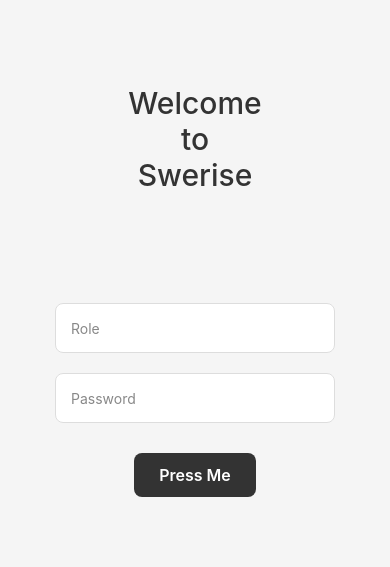
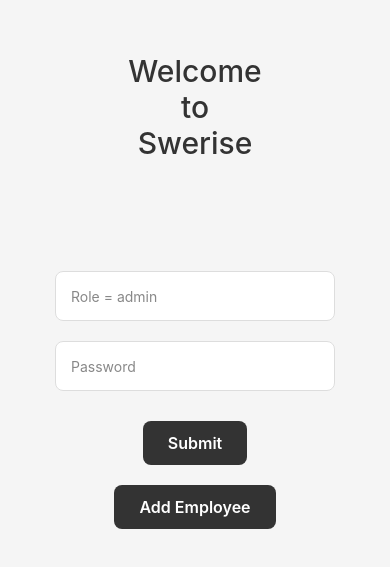
Before and after one commit to tkelvinthuo/swerise, a React Native app in the folder swerise/: screen /Swerise in a window 390 px wide. Shown: the part 131-698 px from the top of the page. Built offline with nearby package versions, Linux system fonts and the light colour scheme.

Commit message:
added navigation to the application

```diff
--- a/swerise/index.js
+++ b/swerise/index.js
@@ -3,7 +3,7 @@
  */
 
 import {AppRegistry} from 'react-native';
-import App from './App';
+import App from './src/App';
 import {name as appName} from './app.json';
 
 AppRegistry.registerComponent(appName, () => App);
--- /dev/null
+++ b/swerise/src/App.tsx
@@ -0,0 +1,22 @@
+import React from 'react';
+import HomeScreen from './screens/HomeScreen';
+import { NavigationContainer } from '@react-navigation/native';
+import { createStackNavigator } from '@react-navigation/stack';
+
+const Stack = createStackNavigator();
+
+const Swerise = () => {
+  return (
+    <NavigationContainer>
+      <Stack.Navigator>
+        <Stack.Screen
+          name="Swerise"
+          component={HomeScreen}
+          options={{ headerShown: false }}
+        />
+      </Stack.Navigator>
+    </NavigationContainer>
+  );
+};
+
+export default Swerise;
--- a/swerise/App.tsx
+++ b/swerise/src/screens/HomeScreen.tsx
@@ -3,7 +3,7 @@
 
 // function to handle the display when the keyboard pops up
 
-const Swerise = () => {
+const HomeScreen = () => {
   const [isKeyboardVisible, setKeyboardVisible] = useState(false);
 
   useEffect(() => {
@@ -40,7 +40,7 @@
           </Text>
           <TextInput
             style={styles.input}
-            placeholder="Role"
+            placeholder="Role = admin"
             placeholderTextColor="#888"
           />
           <TextInput
@@ -53,7 +53,13 @@
             style={styles.button}
             onPress={() => alert('Button Pressed!')}
           >
-            <Text style={styles.buttonText}>Press Me</Text>
+            <Text style={styles.buttonText}>Submit</Text>
+          </TouchableOpacity>
+          <TouchableOpacity
+            style={styles.button}
+            onPress={() => alert('Button Pressed!')}
+          >
+            <Text style={styles.buttonText}>Add Employee</Text>
           </TouchableOpacity>
         </View>
       </ScrollView>
@@ -109,4 +115,4 @@
   },
 });
 
-export default Swerise;
+export default HomeScreen;
```
Also changed, not shown: swerise/package.json (+7 -1 lines), swerise/src/navigation/AppNavigator.tsx (added), 1 other file (tests, documents, lock files or other folders).
